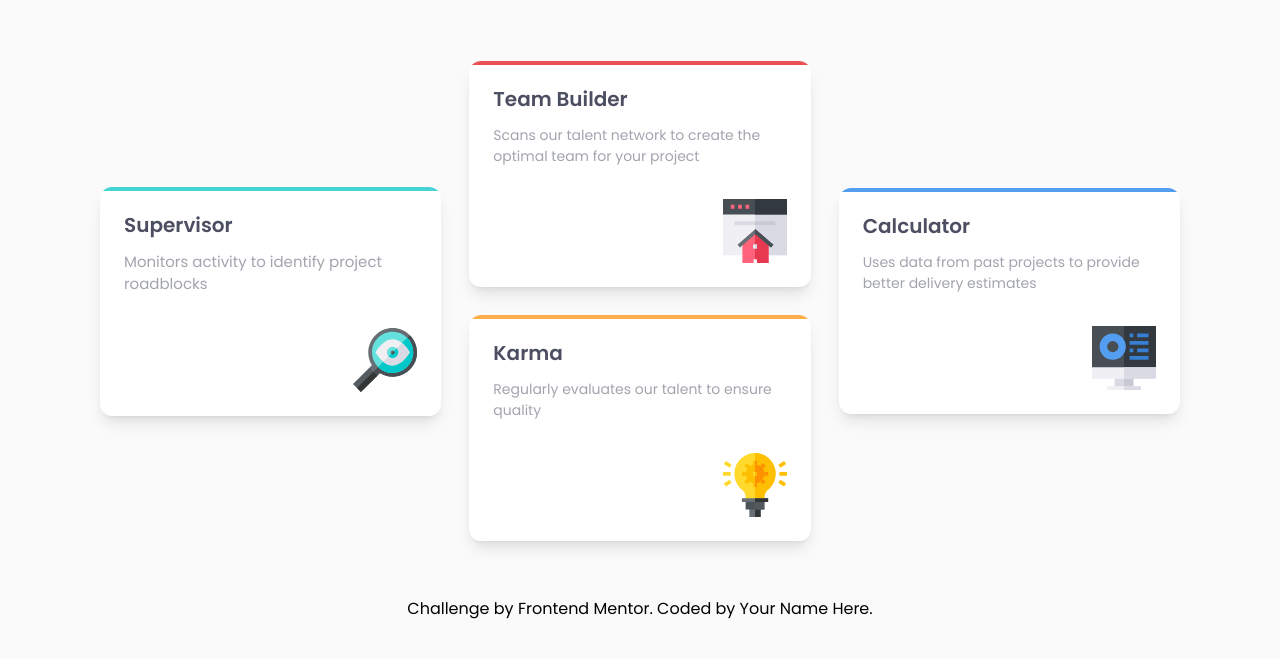
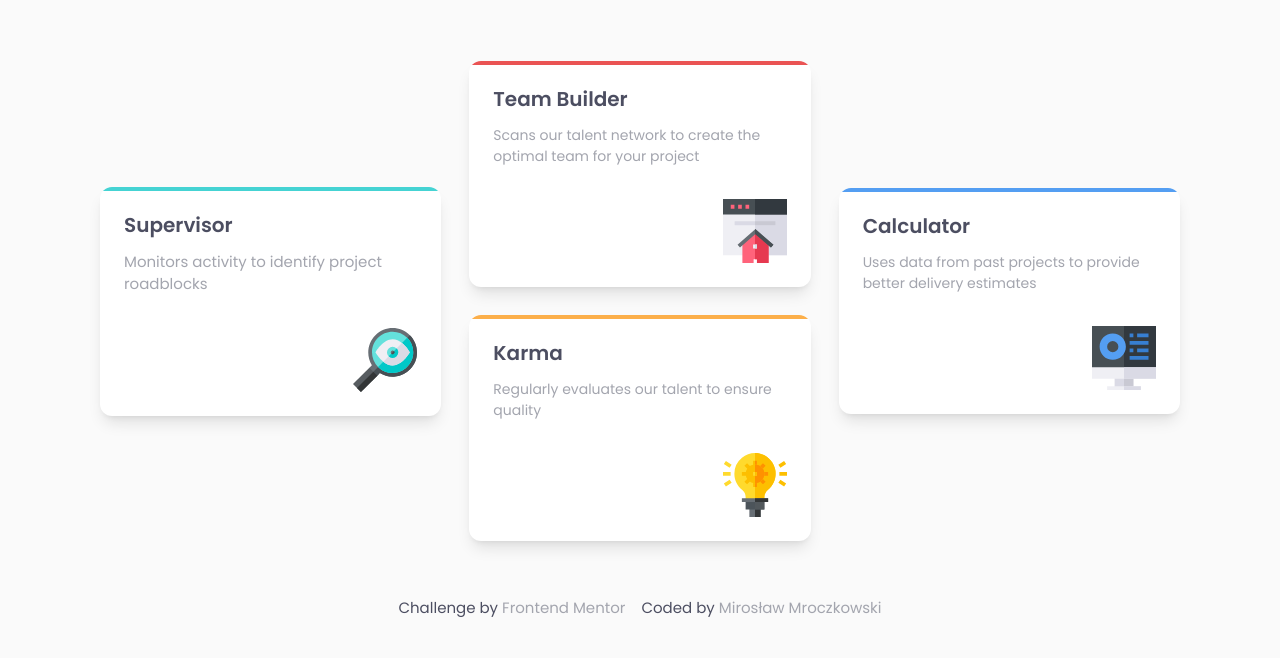
Before and after one commit to FrontEndMentor-MyChallanges/n_four-card-feature-section, a website: page index.html in a window 1280 px wide. Shown: the part 208-866 px from the top of the page. Drawn offline with Linux system fonts and the light colour scheme.

Commit message:
updated readme

```diff
--- a/index.html
+++ b/index.html
@@ -16,7 +16,7 @@
 
 </head>
 
-<body class="bg-lightGray font-poppins w-full h-full min-h-screen">
+<body class="bg-lightGray font-poppins flex flex-col justify-center w-full h-full min-h-screen">
   <div class="wrapper my-14 flex flex-col items-center w-full h-full">
     <header class="header flex flex-col items-center justify-center gap-6 mx-8 mb-16 max-w-[440px] sm:max-w-[530px]">
       <h1 class="text-darkBlue sm:text-4xl text-2xl font-light tracking-tight text-center">Reliable, efficient delivery
@@ -62,11 +62,16 @@
       </div>
     </main>
 
-    <footer>
-      <p class="attribution">
-        Challenge by <a href="https://www.frontendmentor.io?ref=challenge" target="_blank">Frontend Mentor</a>.
-        Coded by <a href="#">Your Name Here</a>.
-      </p>
+    <footer class="mx-8">
+      <div class="flex flex-col items-center text-[15px] md:flex-row md:gap-4">
+        <p class="text-darkBlue">Challenge by <a
+            href="https://www.frontendmentor.io/challenges/four-card-feature-section-weK1eFYK" target="_blank"
+            class="text-grayishBlue hover:underline hover:underline-offset-2">Frontend
+            Mentor</a></p>
+        <p class="text-darkBlue">Coded by <a href="https://www.frontendmentor.io/profile/miroslaw-mroczkowski"
+            target="_blank" class="text-grayishBlue hover:underline hover:underline-offset-2">Mirosław Mroczkowski</a>
+        </p>
+      </div>
     </footer>
   </div>
 </body>
```
Also changed, not shown: README.md, dist/style.css, images/desktop.png (added), images/mobile.png (added).
